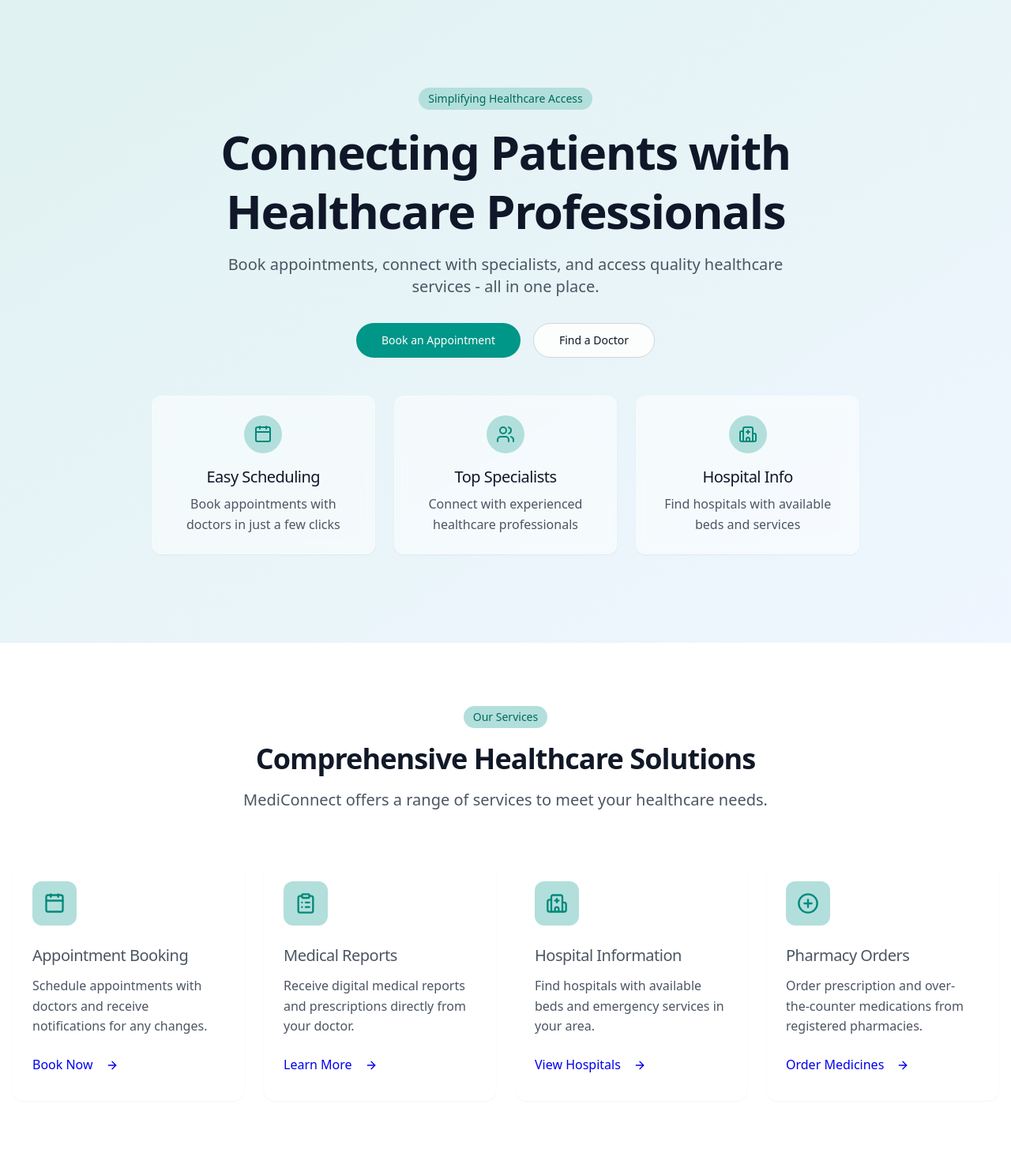
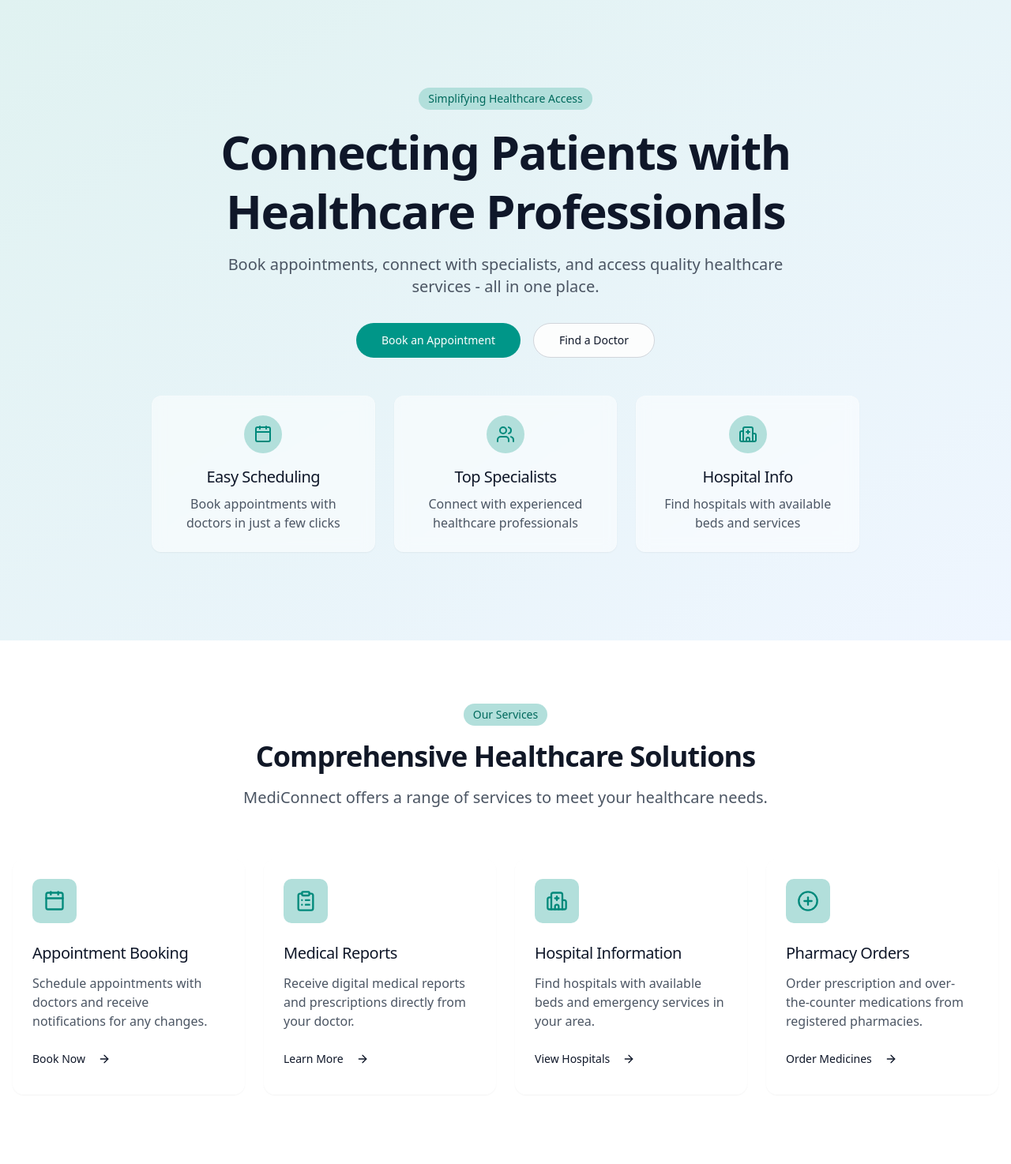
Before and after one commit to OmarNajjar-Dev/MediConnect, a PHP site: page / in a window 1280 px wide. Shown: the part 81-1555 px from the top of the page at 79% size. After the commit the page ends 1431 px from the top, so only its background shows below. Run offline with PHP 8.4, Linux system fonts and the light colour scheme.

Commit message:
Merge the services paragraph and create a base.css file instead of merging them into one style.css file.

```diff
--- /dev/null
+++ b/css/base.css
@@ -0,0 +1,49 @@
+/* Global Reset */
+* {
+    box-sizing: border-box;
+    margin: 0;
+    padding: 0;
+}
+
+/* HTML Styles */
+html {
+    scroll-behavior: smooth;
+}
+
+/* Body Styles */
+body {
+    font-family: ui-sans-serif, system-ui, sans-serif;
+    line-height: 1.5;
+}
+
+/* Remove list styles */
+ul {
+    list-style: none;
+}
+
+/* Remove link underline */
+a {
+    text-decoration: none;
+}
+
+/* Full width container */
+.container {
+    width: 100%;
+}
+
+/* Pointer cursor */
+.pointer {
+    cursor: pointer;
+}
+
+/* Reset form elements */
+button,
+input,
+optgroup,
+select,
+textarea {
+    font-family: inherit;
+    color: inherit;
+    margin: 0;
+    padding: 0;
+}
--- a/css/style.css
+++ b/css/style.css
@@ -1,63 +1,30 @@
-/* Global Reset */
-* {
-  box-sizing: border-box;
-  margin: 0;
-  padding: 0;
-}
-
-/* HTML Styles */
-html {
-  scroll-behavior: smooth;
-}
-
-/* Body Styles */
-body {
-  font-family: ui-sans-serif, system-ui, sans-serif;
-  line-height: 1.6;
-}
-
-/* List Reset */
-ul {
-  list-style: none;
-}
-
-/* Anchor Reset */
-a {
-  text-decoration: none;
-}
-
-.container {
-  width: 100%;
-}
-
-/* Pointer Cursor Utility */
-.pointer {
-  cursor: pointer;
-}
-
-/* Mobile Navigation Positioning */
+/* Header positioning */
 header {
   top: 0;
   left: 0;
   right: 0;
 }
 
+/* Mobile navigation positioning */
 #mobile-nav {
   top: 100%;
   left: 0;
   right: 0;
 }
 
+/* Hero background gradient */
 #hero {
   background: linear-gradient(to bottom right, #e0f2f1, #eff6ff);
 }
 
-/* Services Style */
+/* Service card hover effect */
 .service-card:hover {
-  box-shadow: 0 10px 15px -3px rgba(0, 0, 0, 0.1), 0 4px 6px -4px rgba(0, 0, 0, 0.1);
+  box-shadow: 0 10px 15px -3px rgba(0, 0, 0, 0.1),
+    0 4px 6px -4px rgba(0, 0, 0, 0.1);
   transform: translateY(-2px);
 }
 
+/* Service link hover arrow effect */
 .service-link:hover .right-arrow {
   transform: translateX(0.25rem);
 }
--- a/index.html
+++ b/index.html
@@ -9,21 +9,24 @@
     <script src="https://unpkg.com/lucide@latest/dist/umd/lucide.min.js"></script>
 
     <!-- Stylesheets -->
-    <link rel="stylesheet" href="css/colors.css" />
-    <link rel="stylesheet" href="css/typography.css" />
-    <link rel="stylesheet" href="css/spacing.css" />
-    <link rel="stylesheet" href="css/sizing.css" />
-    <link rel="stylesheet" href="css/borders.css" />
-    <link rel="stylesheet" href="css/layout.css" />
-    <link rel="stylesheet" href="css/animations.css" />
-    <link rel="stylesheet" href="css/style.css" />
-    <link rel="stylesheet" href="css/responsive.css" />
+    <link rel="stylesheet" href="css/base.css">
+    <link rel="stylesheet" href="css/colors.css">
+    <link rel="stylesheet" href="css/typography.css">
+    <link rel="stylesheet" href="css/spacing.css">
+    <link rel="stylesheet" href="css/sizing.css">
+    <link rel="stylesheet" href="css/borders.css">
+    <link rel="stylesheet" href="css/layout.css">
+    <link rel="stylesheet" href="css/animations.css">
+    <link rel="stylesheet" href="css/style.css">
+    <link rel="stylesheet" href="css/responsive.css">
 
     <!-- Page Title -->
     <title>MediConnect - Bridging Healthcare & Technology</title>
 </head>
 
 <body class="bg-background text-foreground">
+
+    <!-- Header Section -->
     <header class="fixed z-50 py-5 bg-background transition-all">
         <div class="container mx-auto flex items-center justify-between px-4">
             <a href="/" class="flex items-center">
@@ -46,7 +49,9 @@
                     class="text-gray-600 text-sm font-medium hover:text-medical-600 transition-colors">Dashboard</a>
             </nav>
 
+            <!-- Header Right Section -->
             <div class="flex items-center gap-4">
+                <!-- Sign In / Sign Up buttons (hidden by default) -->
                 <a href="/login" id="sign-in"
                     class="hidden items-center justify-center bg-input text-heading border border-solid border-input hover:bg-medical-50 hover:text-medical-500 h-9 px-3 rounded-lg text-sm font-medium whitespace-nowrap transition-all">Sign
                     In</a>
@@ -57,7 +62,7 @@
                 <!-- Mobile Menu Button -->
                 <button id="menu-button"
                     class="inline-flex items-center justify-center bg-background hover:bg-medical-50 hover:text-medical-500 p-3 rounded-md border-0 pointer">
-                    <i data-lucide="menu" class="h-4 w-4"></i>
+                    <i class="fa-solid fa-bars h-4 w-4"></i>
                 </button>
             </div>
 
@@ -75,6 +80,7 @@
                     <a href="/dashboard"
                         class="text-gray-600 hover:bg-gray-50 py-2 px-3 rounded-lg text-sm font-medium transition-colors">Dashboard</a>
 
+                    <!-- Sign In / Sign Up buttons (Mobile view) -->
                     <div class="flex flex-col pt-2 gap-2 border-t border-solid separator">
                         <a href="/login"
                             class="inline-flex items-center justify-center bg-input text-heading border border-solid border-input hover:bg-medical-50 hover:text-medical-500 h-9 px-4 py-2 rounded-lg text-sm font-medium transition-all">Sign
@@ -87,26 +93,25 @@
             </div>
         </div>
     </header>
+
+    <!-- Main Content -->
     <main class="overflow-hidden pt-20">
 
         <!-- Hero Section -->
         <section id="hero" class="relative py-20">
-            <div class="container flex flex-col items-center mx-auto px-4 relative">
+            <div class="container mx-auto px-4 relative">
 
-                <!-- Hero Content -->
-                <div id="hero-content" class="text-center mb-12 max-w-3xl mx-auto">
-                    <!-- Small badge above title -->
+                <!-- Hero Text Content -->
+                <div id="hero-content" class="max-w-3xl mx-auto text-center mb-12">
                     <span
                         class="inline-block bg-medical-100 text-medical-800 rounded-full text-sm font-medium px-3 py-1 mb-4">
                         Simplifying Healthcare Access
                     </span>
 
-                    <!-- Main Heading -->
                     <h1 class="text-heading text-4xl leading-tight tracking-tight mb-4">
                         Connecting Patients with Healthcare Professionals
                     </h1>
 
-                    <!-- Short Description -->
                     <p class="text-gray-600 text-xl mb-8">
                         Book appointments, connect with specialists, and access quality healthcare services - all in one
                         place.
@@ -125,36 +130,48 @@
                     </div>
                 </div>
 
-                <!-- Hero Cards Container -->
+                <!-- Hero Cards Grid Container -->
                 <div id="hero-cards-container" class="grid grid-cols-1 max-w-4xl mx-auto gap-6">
                     <!-- Cards will be added dynamically using JavaScript -->
                 </div>
             </div>
         </section>
 
+        <!-- Services Section -->
         <section id="services" class="py-20">
             <div class="container mx-auto px-4">
+
+                <!-- Services Section Header -->
                 <div class="max-w-3xl mx-auto text-center mb-16">
                     <span
                         class="inline-block px-3 py-1 mb-4 text-sm font-medium rounded-full bg-medical-100 text-medical-800">
                         Our Services
                     </span>
                     <h2 id="services-title" class="mb-4 text-gray-900 text-3xl leading-tight tracking-tight">
-                        Comprehensive Healthcare Solutions</h2>
+                        Comprehensive Healthcare Solutions
+                    </h2>
                     <p class="text-gray-600 text-xl">
                         MediConnect offers a range of services to meet your healthcare needs.
                     </p>
                 </div>
-                <div id="services-container" class="grid grid-cols-1 gap-6 m-auto"></div>
+
+                <!-- Services Cards Grid Container -->
+                <div id="services-container" class="grid grid-cols-1 gap-6 m-auto">
+                    <!-- Cards inserted dynamically using JavaScript -->
+                </div>
 
             </div>
         </section>
 
-        <!-- JavaScript -->
-        <script src="main.js"></script>
-        <script>
-            lucide.createIcons(); // Initialize Lucide icons
-        </script>
+    </main>
+
+    <!-- JavaScript -->
+    <script src="main.js"></script>
+
+    <!-- Init Lucide Icons -->
+    <script>
+        lucide.createIcons();
+    </script>
 </body>
 
 </html>
--- a/main.js
+++ b/main.js
@@ -1,7 +1,5 @@
+// Header scroll effect
 const header = document.querySelector("header");
-
-// Handle scroll to change header appearance
-let isScrolled = false;
 window.addEventListener("scroll", () => {
   if (window.scrollY > 20) {
     header.classList.remove("py-5");
@@ -12,44 +10,36 @@ window.addEventListener("scroll", () => {
   }
 });
 
-// Get the mobile navigation element
+// Mobile navigation toggle
 const mobileNav = document.getElementById("mobile-nav");
-
-// Get the menu button element
 const menuButton = document.getElementById("menu-button");
-
-// Toggle the 'hidden' class on the mobile nav when the button is clicked
 menuButton.addEventListener("click", () => {
   mobileNav.classList.toggle("hidden");
   document.body.classList.toggle("overflow-hidden");
 });
 
-// Select the container element where hero cards will be added
+// Hero cards
 const heroContainer = document.getElementById("hero-cards-container");
-
-// Array of hero card data
 const heroContent = [
   {
-    icon: "<i data-lucide='calendar'></i>", // Icon for scheduling feature
-    title: "Easy Scheduling", // Feature title
-    description: "Book appointments with doctors in just a few clicks", // Feature description
+    icon: "<i data-lucide='calendar'></i>", // Scheduling icon
+    title: "Easy Scheduling",
+    description: "Book appointments with doctors in just a few clicks",
   },
   {
-    icon: "<i data-lucide='users'></i>", // Icon for specialists feature
-    title: "Top Specialists", // Feature title
-    description: "Connect with experienced healthcare professionals", // Feature description
+    icon: "<i data-lucide='users'></i>", // Specialists icon
+    title: "Top Specialists",
+    description: "Connect with experienced healthcare professionals",
   },
   {
-    icon: "<i data-lucide='hospital'></i>", // Icon for hospital info feature
-    title: "Hospital Info", // Feature title
-    description: "Find hospitals with available beds and services", // Feature description
+    icon: "<i data-lucide='hospital'></i>", // Hospital info icon
+    title: "Hospital Info",
+    description: "Find hospitals with available beds and services",
   },
 ];
 
-// Generate HTML for each hero card
 const heroCards = heroContent.map(
-  (card) =>
-    `
+  (card) => `
   <div class="bg-card border border-solid border-card rounded-lg backdrop-blur-md shadow-sm p-6">
     <div class="card-container text-center">
       <div class="flex justify-center items-center text-medical-600 bg-medical-100 rounded-full mx-auto mb-4 w-12 h-12">
@@ -61,13 +51,12 @@ const heroCards = heroContent.map(
   </div>
 `
 );
-
-// Append each hero card HTML to the hero container
 heroCards.forEach((card) => (heroContainer.innerHTML += card));
 
+// Services cards
 const services = [
   {
-    icon: "<i data-lucide='calendar' class='w-7 h-7'></i>",
+    icon: "<i data-lucide='calendar' class='w-7 h-7'></i>", // Appointment icon
     title: "Appointment Booking",
     description:
       "Schedule appointments with doctors and receive notifications for any changes.",
@@ -75,8 +64,7 @@ const services = [
     linkHref: "/appointments.html",
   },
   {
-    icon: "<i data-lucide='clipboard-list' class='w-7 h-7'></i>",
-
+    icon: "<i data-lucide='clipboard-list' class='w-7 h-7'></i>", // Medical reports icon
     title: "Medical Reports",
     description:
       "Receive digital medical reports and prescriptions directly from your doctor.",
@@ -84,7 +72,7 @@ const services = [
     linkHref: "/reports.html",
   },
   {
-    icon: "<i data-lucide='hospital' class='w-7 h-7'></i>",
+    icon: "<i data-lucide='hospital' class='w-7 h-7'></i>", // Hospital info icon
     title: "Hospital Information",
     description:
       "Find hospitals with available beds and emergency services in your area.",
@@ -92,12 +80,12 @@ const services = [
     linkHref: "/hospitals.html",
   },
   {
-    icon: "<i data-lucide='plus-circle' class='w-7 h-7'></i>",
+    icon: "<i data-lucide='plus-circle' class='w-7 h-7'></i>", // Pharmacy orders icon
     title: "Pharmacy Orders",
     description:
       "Order prescription and over-the-counter medications from registered pharmacies.",
     linkText: "Order Medicines",
-    linkHref: "pharmacy.html",
+    linkHref: "/pharmacy.html",
   },
 ];
 
@@ -106,17 +94,20 @@ const cards = services.map(
   (service) =>
     `
     <div class="animate-on-scroll">
-    <div class="service-card rounded-xl p-6 bg-card shadow-sm transition-all backdrop-blur-md border border-solid border-card">
+      <div class="service-card rounded-xl p-6 bg-card shadow-sm transition-all backdrop-blur-md border border-solid border-card h-full">
         <div class="flex flex-col h-full">
-        <div class="mb-6 w-14 h-14 bg-medical-100 text-medical-600 rounded-lg flex items-center justify-center">${service.icon}</div>
-        <h3 class="service-title text-xl tracking-tight font-medium mb-3">${service.title}</h3>
+          <div class="mb-6 w-14 h-14 bg-medical-100 text-medical-600 rounded-md flex items-center justify-center">
+            ${service.icon}
+          </div>
+          <h3 class="text-heading text-xl tracking-tight font-medium mb-3">${service.title}</h3>
           <p class="text-gray-600 mb-4 flex-grow">${service.description}</p>
-        <a href="${service.linkHref}" class="service-link font-medium text-main inline-flex items-center gap-2 rounded-lg justify-start p-0 hover:bg-medical-50 hover:text-medical-500 h-10 whitespace-nowrap"><span>${service.linkText}</span><i data-lucide="arrow-right" class="w-4 h-4 ml-2 transition-transform"></i></a>
+          <a href="${service.linkHref}" class="service-link text-sm font-medium text-heading inline-flex items-center gap-2 rounded-lg justify-start hover:bg-medical-50 hover:text-medical-500 h-10 whitespace-nowrap">
+            <span>${service.linkText}</span>
+            <i data-lucide="arrow-right" class="right-arrow w-4 h-4 ml-2 transition-transform"></i>
+          </a>
         </div>
       </div>
     </div>
     `
 );
-
-// Now use forEach to append all cards to the container
 cards.forEach((card) => (container.innerHTML += card));
```
Lines whose indentation alone changed are shown as unchanged.
